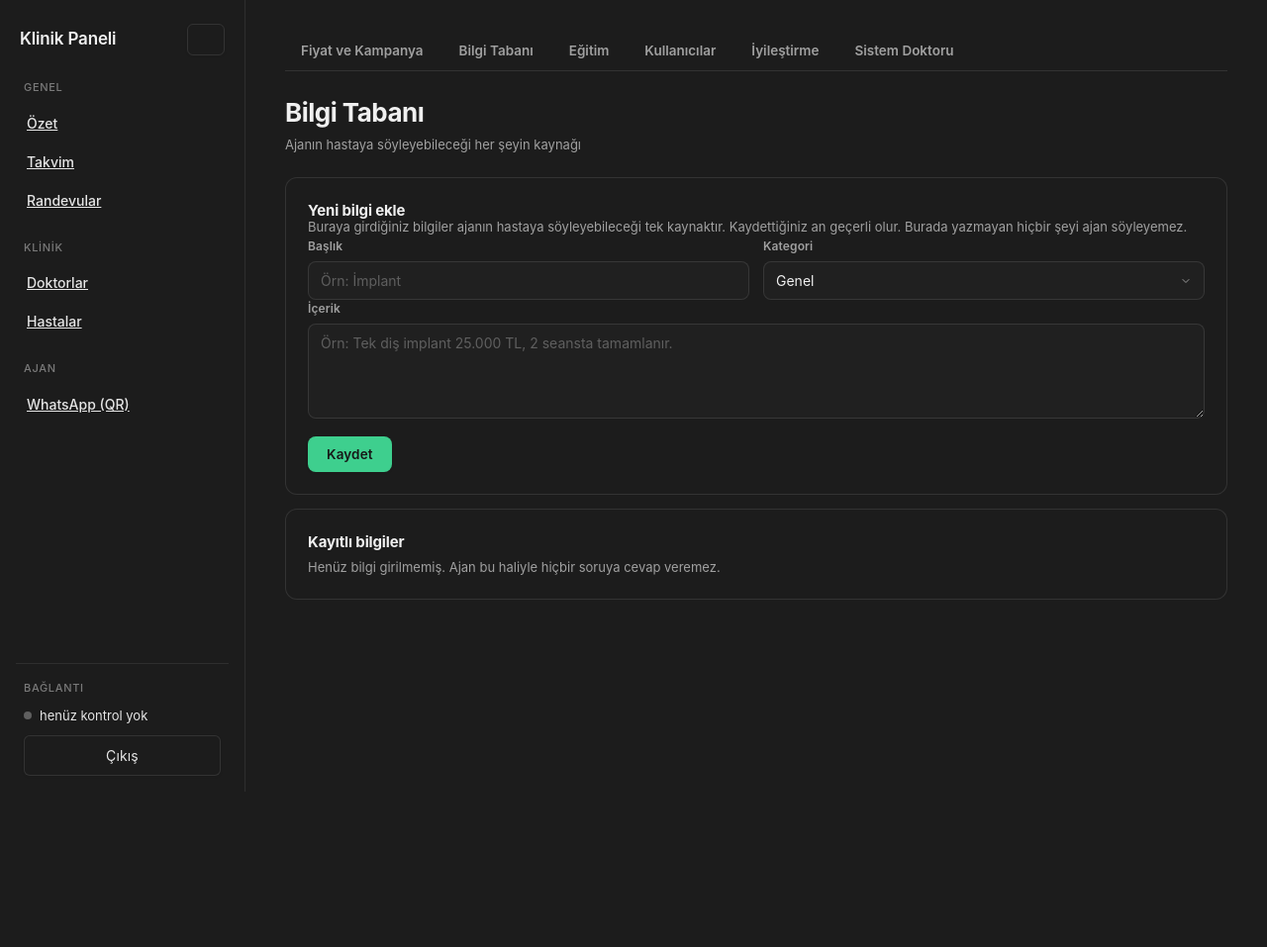
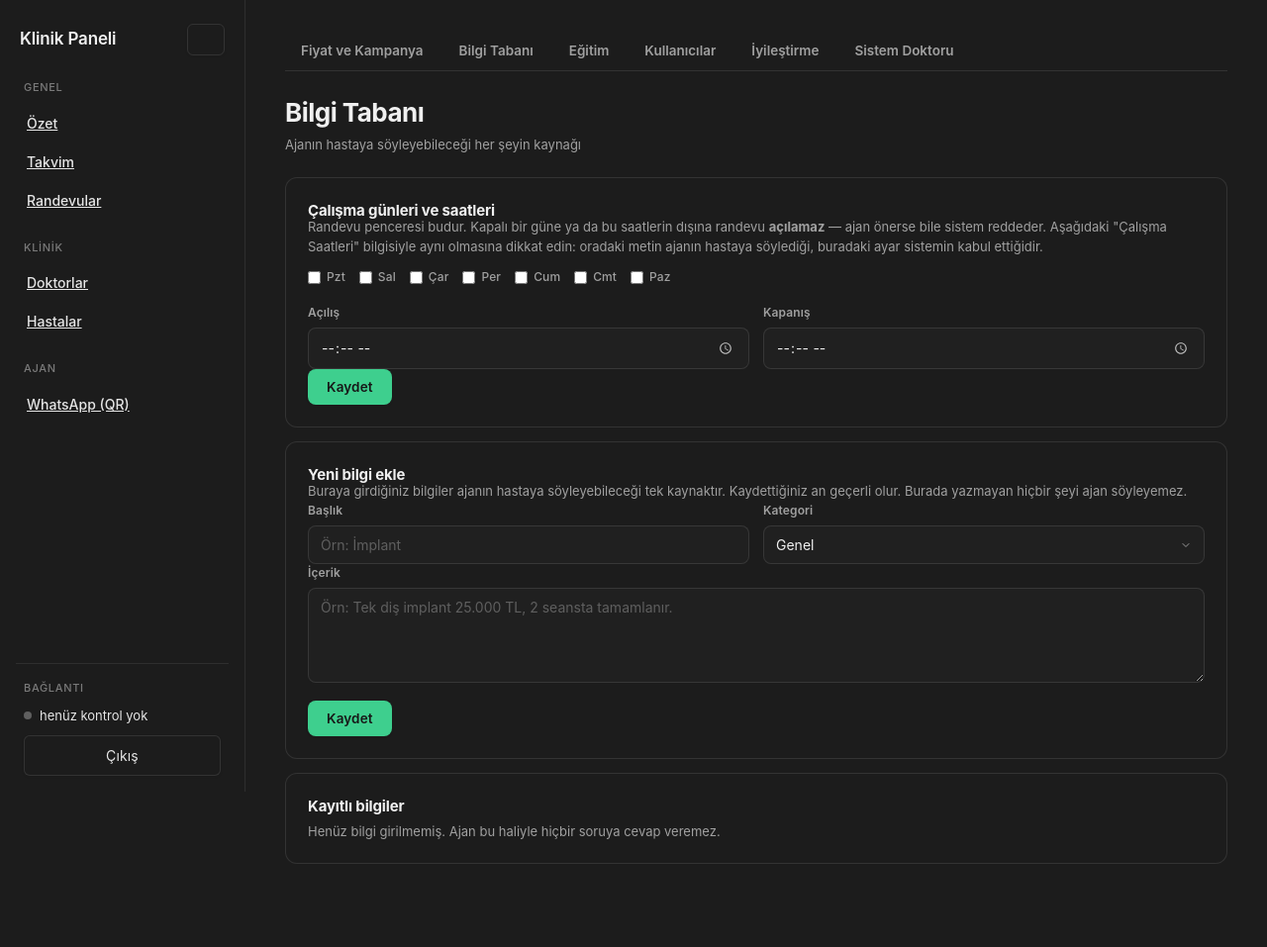
Before and after one commit to botfusions/demokilinik, a FastAPI app: template app/templates/bilgi.html in a window 1280 px wide. Shown: the whole page at 99% size. Before the commit the page ends 800 px from the top, so only its background shows below. Run offline with FastAPI, Linux system fonts and the light colour scheme; the template is opened without the code that fills it, so the values that code supplies are empty; some libraries are stand-ins or nearby versions.

Commit message:
Çalışma penceresi panele taşındı: env'in yerine `ayarlar` tablosu
Çalışma günleri/saatleri yalnız env'deydi, env de yalnız deploy sırasında
Coolify panelinden girilebiliyordu. Canlıda CALISMA_GUNLERI hiç girilmemişti:
kod Pzt-Cum varsayılanına düştü, bilgi tabanı "hafta içi ve cumartesi" diyordu.
Ajan cumartesi öneriyor, randevu_olustur 422 dönüyor, hasta boşa çevriliyordu.
Sessiz bir hata — hiçbir log, hiçbir uyarı.

Artık Bilgi Tabanı sayfasında gün kutuları + açılış/kapanış formu var, değer
`ayarlar` tablosuna yazılıyor. Ayar metnin yanına kondu çünkü ayrışan tam da
o ikisiydi: bilgi tabanındaki metin ajanın ağzı, bu ayar sistemin kapısı.

Okuma yolu hâlâ os.environ: açılışta ve her kayıtta DB'den env'e basılıyor,
böylece _calisma_penceresi()'nin beş çağrı yerine conn taşımak gerekmedi.
Tek süreç varsayımı koda not düşüldü.

Co-Authored-By: Claude Opus 5 <noreply@anthropic.com>

```diff
--- a/app/crm.py
+++ b/app/crm.py
@@ -119,6 +119,42 @@ def gorusme_gecmisi(conn: psycopg.Connection, kisi_id: int, limit: int = 10) ->
             (kisi_id, limit),
         )
         return cur.fetchall()
+
+
+# ── ayarlar ─────────────────────────────────────────────────
+
+# Panelden değiştirilebilen ayarlar. DB tek doğru kaynak; okuma yolu ise hâlâ
+# `os.environ` — açılışta ve her kayıtta DB'den env'e basılıyor. Böylece
+# `_calisma_penceresi()`'nin beş çağrı yerinden hiçbirine `conn` taşımak
+# gerekmiyor.
+# ponytail: tek süreç varsayımı. Birden çok uvicorn worker'ı açılırsa kayıt
+# yalnız kendi sürecinin env'ini günceller — o gün her worker'ın DB'den okuması
+# ya da restart gerekir.
+AYAR_ENV = {"calisma_gunleri": "CALISMA_GUNLERI", "calisma_saatleri": "CALISMA_SAATLERI"}
+
+
+def ayarlari_yukle(conn: psycopg.Connection) -> None:
+    """DB'deki ayarları process env'ine basar. Açılışta bir kez çağrılır."""
+    with conn.cursor() as cur:
+        cur.execute("SELECT anahtar, deger FROM ayarlar")
+        for anahtar, deger in cur.fetchall():
+            if (env_adi := AYAR_ENV.get(anahtar)):
+                os.environ[env_adi] = deger
+
+
+def ayar_yaz(conn: psycopg.Connection, anahtar: str, deger: str) -> None:
+    """Ayarı DB'ye yazar ve aynı anda env'e basar — restart beklemeden geçerli."""
+    with conn.cursor() as cur:
+        cur.execute(
+            """
+            INSERT INTO ayarlar (anahtar, deger) VALUES (%s, %s)
+            ON CONFLICT (anahtar) DO UPDATE SET deger = EXCLUDED.deger
+            """,
+            (anahtar, deger),
+        )
+    conn.commit()
+    if (env_adi := AYAR_ENV.get(anahtar)):
+        os.environ[env_adi] = deger
 
 
 # ── çalışma saatleri ────────────────────────────────────────
--- a/app/db.py
+++ b/app/db.py
@@ -177,6 +177,16 @@ CREATE TABLE IF NOT EXISTS sistem_onarim (
     mesaj       text
 );
 CREATE INDEX IF NOT EXISTS sistem_onarim_zaman_idx ON sistem_onarim (zaman DESC);
+
+-- Klinikten kliniğe değişen ayarlar. Bunlar önce yalnız env'deydi; env yalnız
+-- deploy sırasında (Coolify panelinden) girilebildiği için bir klinikte
+-- unutulduğunda kod sessizce varsayılana düşüyordu — canlıda cumartesi
+-- randevusu tam olarak böyle reddedildi. Artık personel panelden değiştirir,
+-- env yalnız satır yoksa yedek kalır.
+CREATE TABLE IF NOT EXISTS ayarlar (
+    anahtar text PRIMARY KEY,
+    deger   text NOT NULL
+);
 """
 
 
--- a/app/main.py
+++ b/app/main.py
@@ -28,6 +28,9 @@ from app.crm import (  # noqa: E402
     GecmisTarih,
     RandevuCakismasi,
     DoktorYok,
+    _calisma_penceresi,
+    ayar_yaz,
+    ayarlari_yukle,
     dolu_araliklar,
     doktor_bazli_doluluk,
     doktor_durum_yaz,
@@ -119,6 +122,8 @@ async def yasam(app: FastAPI):
 
     c = baglan()
     sema_kur(c)
+    # Panelden girilen ayarlar env'i ezer — env yalnız hiç kayıt yoksa geçerli.
+    ayarlari_yukle(c)
     hermes_md_yaz(c, HERMES_MD)
     if ilk_admin_kur(c):
         log.warning("İlk yönetici oluşturuldu: kullanıcı 'admin', parola .env'deki PANEL_PAROLA")
@@ -288,13 +293,39 @@ def ozet(request: Request, conn=Depends(db)):
 
 
 @app.get("/bilgi", response_class=HTMLResponse, dependencies=[Depends(yonetici)])
-def bilgi_sayfasi(request: Request, conn=Depends(db)):
+def bilgi_sayfasi(request: Request, hata: str = "", conn=Depends(db)):
+    gunler, ac, kapa = _calisma_penceresi()
     return sablonlar.TemplateResponse(request, "bilgi.html", {
         "sayfa": "bilgi",
         "kullanici": _kim(request),
         "bilgiler": bilgiler_listele(conn),
+        "hata": hata,
+        "calisma_gunleri": gunler,
+        "acilis": ac.strftime("%H:%M"),
+        "kapanis": kapa.strftime("%H:%M"),
         "saglik": saglik.saglik_ozeti(conn),
     })
+
+
+@app.post("/bilgi/calisma", dependencies=[Depends(yonetici)])
+def calisma_kaydet(request: Request, acilis: str = Form(...), kapanis: str = Form(...),
+                   gun: list[int] = Form([]), conn=Depends(db)):
+    """Çalışma günleri/saatleri — randevu penceresinin tek doğru kaynağı.
+
+    Bilgi tabanındaki "çalışma saatleri" metni ajanın AĞZI, burası sistemin
+    KAPISI. İkisi ayrışınca ajan cumartesi öneriyor ama randevu 422 dönüyor;
+    canlıda tam olarak bu yaşandı, o yüzden ayar metnin yanına kondu.
+    """
+    if not gun:
+        return RedirectResponse("/bilgi?hata=En az bir gün seçilmeli", status_code=303)
+    if acilis >= kapanis:
+        return RedirectResponse("/bilgi?hata=Açılış kapanıştan önce olmalı", status_code=303)
+
+    ayar_yaz(conn, "calisma_gunleri", ",".join(str(g) for g in sorted(gun)))
+    ayar_yaz(conn, "calisma_saatleri", f"{acilis}-{kapanis}")
+    islem_yaz(conn, _kim(request), "çalışma penceresini değiştirdi",
+              f"{sorted(gun)} {acilis}-{kapanis}")
+    return RedirectResponse("/bilgi", status_code=303)
 
 
 @app.post("/bilgi", dependencies=[Depends(yonetici)])
@@ -789,8 +820,6 @@ def doktorlar_api(telefon: str = "", conn=Depends(db)):
 
 @app.get("/api/uygunluk", dependencies=[Depends(ic_anahtar)])
 def uygunluk(gun: str, doktor_id: int | None = None, conn=Depends(db)):
-    from app.crm import _calisma_penceresi
-
     gunler, ac, kapa = _calisma_penceresi()
     g = date.fromisoformat(gun)
     if g.isoweekday() not in gunler:
--- a/app/templates/bilgi.html
+++ b/app/templates/bilgi.html
@@ -23,6 +23,33 @@
     <h1>Bilgi Tabanı</h1>
     <div class="alt-baslik">Ajanın hastaya söyleyebileceği her şeyin kaynağı</div>
   </div>
+</div>
+
+{% if hata %}<div class="uyari-kutu"><span>⚠</span><div>{{ hata }}</div></div>{% endif %}
+
+<div class="kart" style="margin-bottom:14px">
+  <h2>Çalışma günleri ve saatleri</h2>
+  <p class="bos" style="margin-top:-8px">
+    Randevu penceresi budur. Kapalı bir güne ya da bu saatlerin dışına randevu
+    <b>açılamaz</b> — ajan önerse bile sistem reddeder. Aşağıdaki "Çalışma
+    Saatleri" bilgisiyle aynı olmasına dikkat edin: oradaki metin ajanın
+    hastaya söylediği, buradaki ayar sistemin kabul ettiğidir.
+  </p>
+
+  <form method="post" action="/bilgi/calisma" style="margin-top:12px">
+    <div style="display:flex; gap:14px; flex-wrap:wrap; margin-bottom:12px">
+      {% for no, ad in [(1,'Pzt'),(2,'Sal'),(3,'Çar'),(4,'Per'),(5,'Cum'),(6,'Cmt'),(7,'Paz')] %}
+      <label style="display:flex; align-items:center; gap:6px; font-weight:500">
+        <input type="checkbox" name="gun" value="{{ no }}" {% if no in calisma_gunleri %}checked{% endif %}> {{ ad }}
+      </label>
+      {% endfor %}
+    </div>
+    <div class="satir">
+      <div><label for="ac">Açılış</label><input id="ac" type="time" name="acilis" value="{{ acilis }}" required></div>
+      <div><label for="ka">Kapanış</label><input id="ka" type="time" name="kapanis" value="{{ kapanis }}" required></div>
+    </div>
+    <button>Kaydet</button>
+  </form>
 </div>
 
 <div class="kart" style="margin-bottom:14px">
```
Also changed, not shown: HANDOFF.md (+1 -1 lines), tests/test_panel.py (+33 -0 lines).
